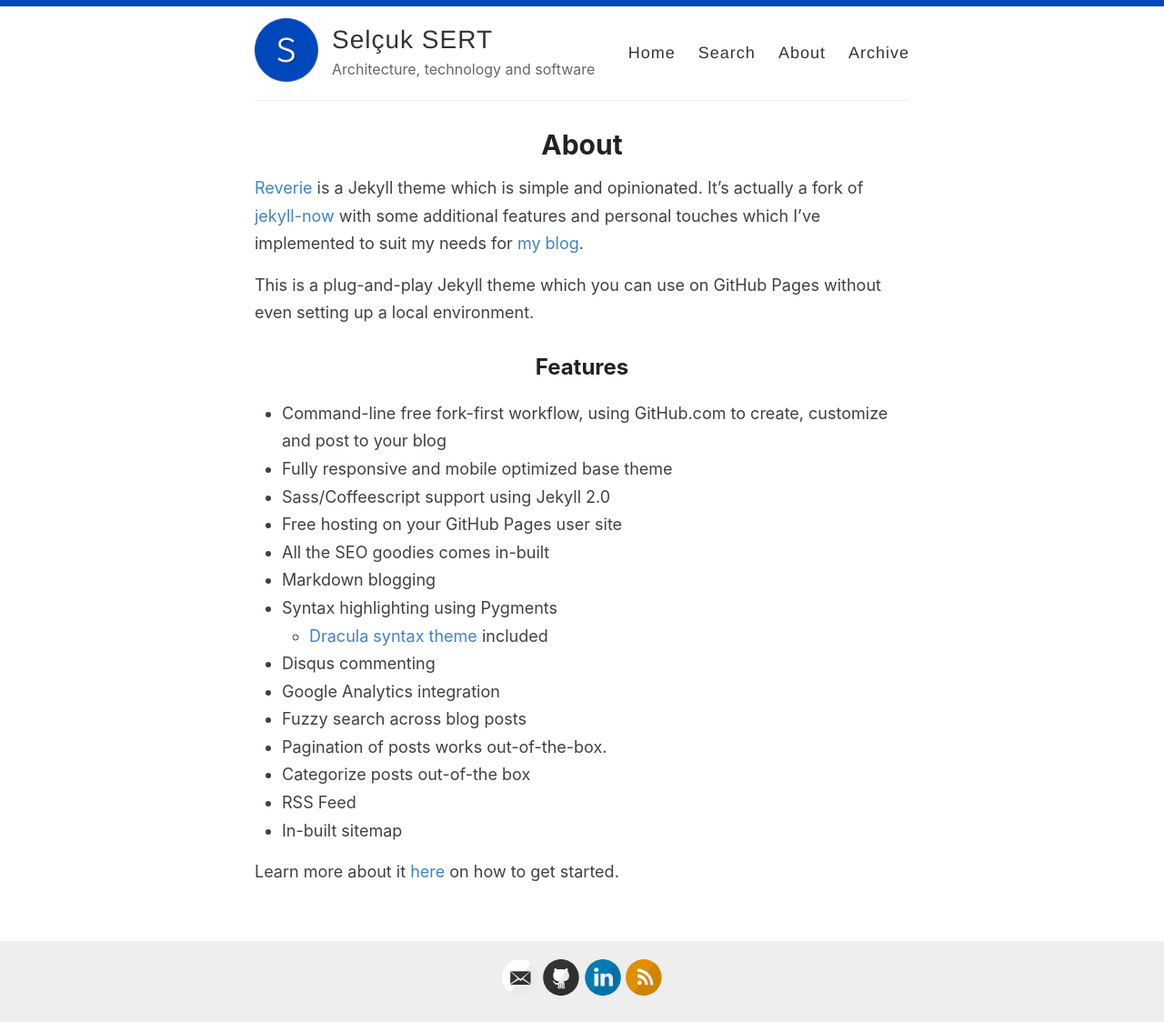
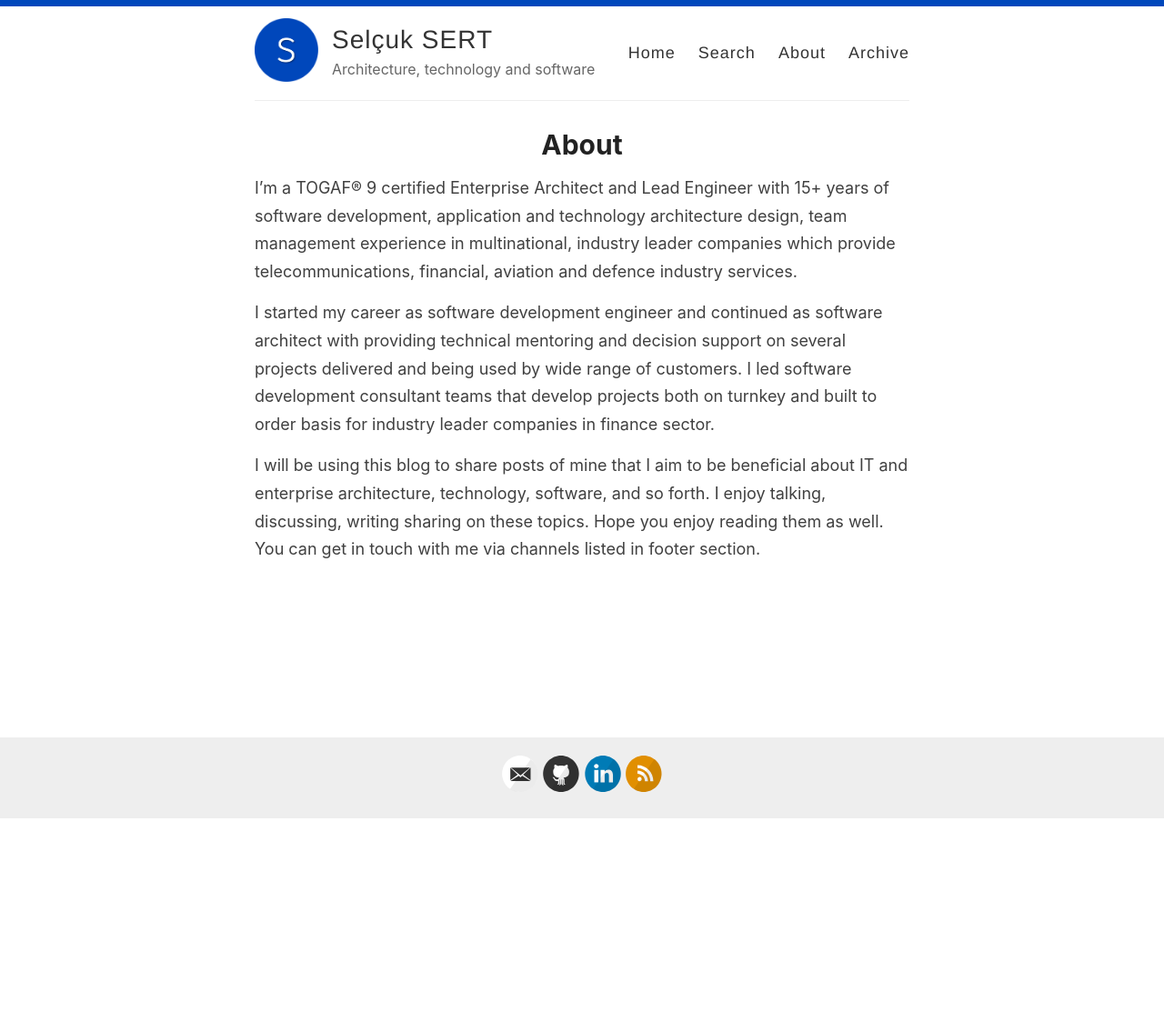
Before and after one commit to selcuksert/selcuksert.github.io, a Jekyll site: the page built from _pages/about.md, in a window 1280 px wide. Shown: the whole page at 91% size. Built offline with Jekyll 4.4.1, drawn with Linux system fonts in a browser that asks for light colours; after the commit the page ends 901 px from its top, so only the background shows below that.

Commit message:
Updated about page.

```diff
--- a/_pages/about.md
+++ b/_pages/about.md
@@ -4,26 +4,8 @@ title: About
 permalink: /about/
 ---
 
-[Reverie](https://github.com/amitmerchant1990/reverie) is a Jekyll theme which is simple and opinionated. It's actually a fork of [jekyll-now](https://github.com/barryclark/jekyll-now) with some additional features and personal touches which I've implemented to suit my needs for [my blog](https://www.amitmerchant.com).
+I’m a TOGAF® 9 certified Enterprise Architect and Lead Engineer with 15+ years of software development, application and technology architecture design, team management experience in multinational, industry leader companies which provide telecommunications, financial, aviation and defence industry services.
 
-This is a plug-and-play Jekyll theme which you can use on GitHub Pages without even setting up a local environment.
+I started my career as software development engineer and continued as software architect with providing technical mentoring and decision support on several projects delivered and being used by wide range of customers. I led software development consultant teams that develop projects both on turnkey and built to order basis for industry leader companies in finance sector.
 
-## Features
-
-- Command-line free fork-first workflow, using GitHub.com to create, customize and post to your blog
-- Fully responsive and mobile optimized base theme
-- Sass/Coffeescript support using Jekyll 2.0
-- Free hosting on your GitHub Pages user site
-- All the SEO goodies comes in-built
-- Markdown blogging
-- Syntax highlighting using Pygments
-    - [Dracula syntax theme](https://draculatheme.com/) included
-- Disqus commenting
-- Google Analytics integration
-- Fuzzy search across blog posts
-- Pagination of posts works out-of-the-box.
-- Categorize posts out-of-the box
-- RSS Feed
-- In-built sitemap
-
-Learn more about it [here](https://github.com/amitmerchant1990/reverie) on how to get started.
+I will be using this blog to share posts of mine that I aim to be beneficial about IT and enterprise architecture, technology, software, and so forth. I enjoy talking, discussing, writing sharing on these topics. Hope you enjoy reading them as well. You can get in touch with me via channels listed in footer section.
```
